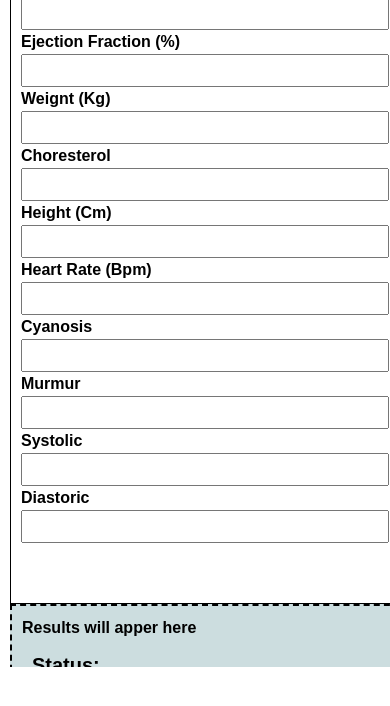
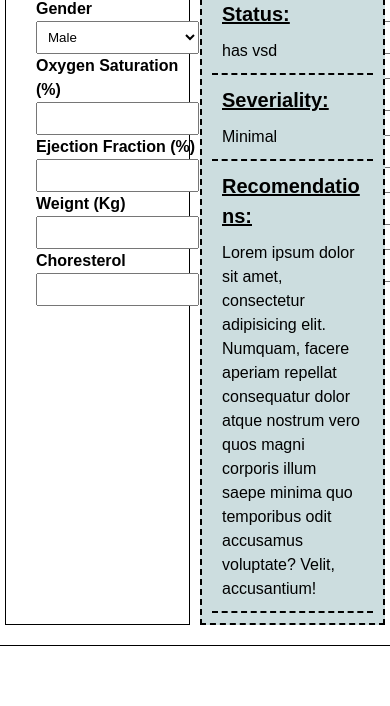
Before and after one commit to Viniek/VSD, a React (Vite) app in the folder client/: page /Home in a window 390 px wide. Shown: the top 706 px of the page. Built offline with nearby package versions, Linux system fonts and the light colour scheme.

Commit message:
refactor test button

```diff
--- a/client/src/Components/Dashboard/Dashboard.css
+++ b/client/src/Components/Dashboard/Dashboard.css
@@ -2,6 +2,7 @@
     display: block;
     padding: 1rem;
     background-color: rgb(220, 224, 224);
+    margin-bottom: 5rem;
 }
 .dashboard ul{
     display: flex;
--- a/client/src/Pages/Home/Home.css
+++ b/client/src/Pages/Home/Home.css
@@ -6,17 +6,10 @@
     /* background-color: rgb(236, 235, 229); */
     height: 77vh;
     background-size: cover;
-    margin: 0;
 
 
 }
-@media screen and (max-width:58.75em){
-    .home{
-   height: 79vh;
-   position: sticky;
 
-    }
- }
 .home-heading{
     display: flex;
     justify-content: center;
@@ -24,11 +17,7 @@
     font-family: cursive;
 
 }
-@media screen and (max-width:58.75em){
-    .home-heading{
-    display: none;
-    }
-}
+
 .home-heading span{color: var(--skyblue);}
 .home-section{
     display: flex;
@@ -38,20 +27,8 @@
 
 
 }
-@media screen and (max-width:38.5em){
-    .home-section{
-        display: flex;
-        flex-direction:column-reverse;
-        width: 100%;
-        margin-top: 50rem;
-     /* margin: 1rem; */
-    }
- }
- @media screen and (max-width:58.75em){
-    .home-section{
-    margin-top: 15rem;
-    }
-}
+
+
 .result-area{
     width: 50%;
     height: 100%;
@@ -60,26 +37,14 @@
     color: var(--black);
     padding: 1rem;
 }
-@media screen and (max-width:38.5em){
-    .result-area{
-        width: 100%;
-        height: 30rem;
 
-    }
- }
 .home-form-section{
     width: 50%;
     border: black solid 1px;
     margin-right: 1rem;
 }
 
-@media screen and (max-width:58.75em){
-    .home-form-section{
-height: 100%;
-width: 100%;
 
-    }
- }
  .results{
     display: flex;
     flex-direction: column;
@@ -100,26 +65,12 @@ width: 100%;
     padding-bottom: 6rem;
 
 }
-@media screen and (max-width:58.75em){
-    .home-form-section form{
-     display: flex;
-     flex-direction: column;
-     justify-content: center;
-     align-items: center;
-     margin-top: 3rem;
-    }
- }
 
 
 .home-form-inputs-button{
-    display: flex;
-    justify-content: center;
-    position: absolute;
-    bottom: 100px;
-    left: -300px;
-    width: 100%;
+    margin-top:
+    1rem;
 }
-
 .home-form-inputs-button button{
     width: 30%;
     padding: .8rem;
--- a/client/src/Pages/Home/Home.jsx
+++ b/client/src/Pages/Home/Home.jsx
@@ -29,7 +29,7 @@ diastoric:"",
   })
   return (
    <>
-   <h3  className='home-heading'>Test your <span> VSD </span> status here</h3>
+   {/* <h3  className='home-heading'>Test your <span> VSD </span> status here</h3> */}
     <div className='home' id='home'>
 <section className='home-section'>
 <div className='result-area'>
@@ -58,6 +58,7 @@ diastoric:"",
 
 <div className='home-form-section'>
   <form  className='home-form' onSubmit={formik.handleSubmit}>
+
 <div className="form-section1">
 <div className='home-from-inputs'>
     <label id='label'>Age</label>
@@ -198,11 +199,15 @@ diastoric:"",
     value={formik.values.diastoric}
     />
     </div>
-    </div>
-
     <div className="home-form-inputs-button">
     <button>  run test</button>
     </div>
+
+    </div>
+
+
+
+
     </form>
 
 </div>
```
